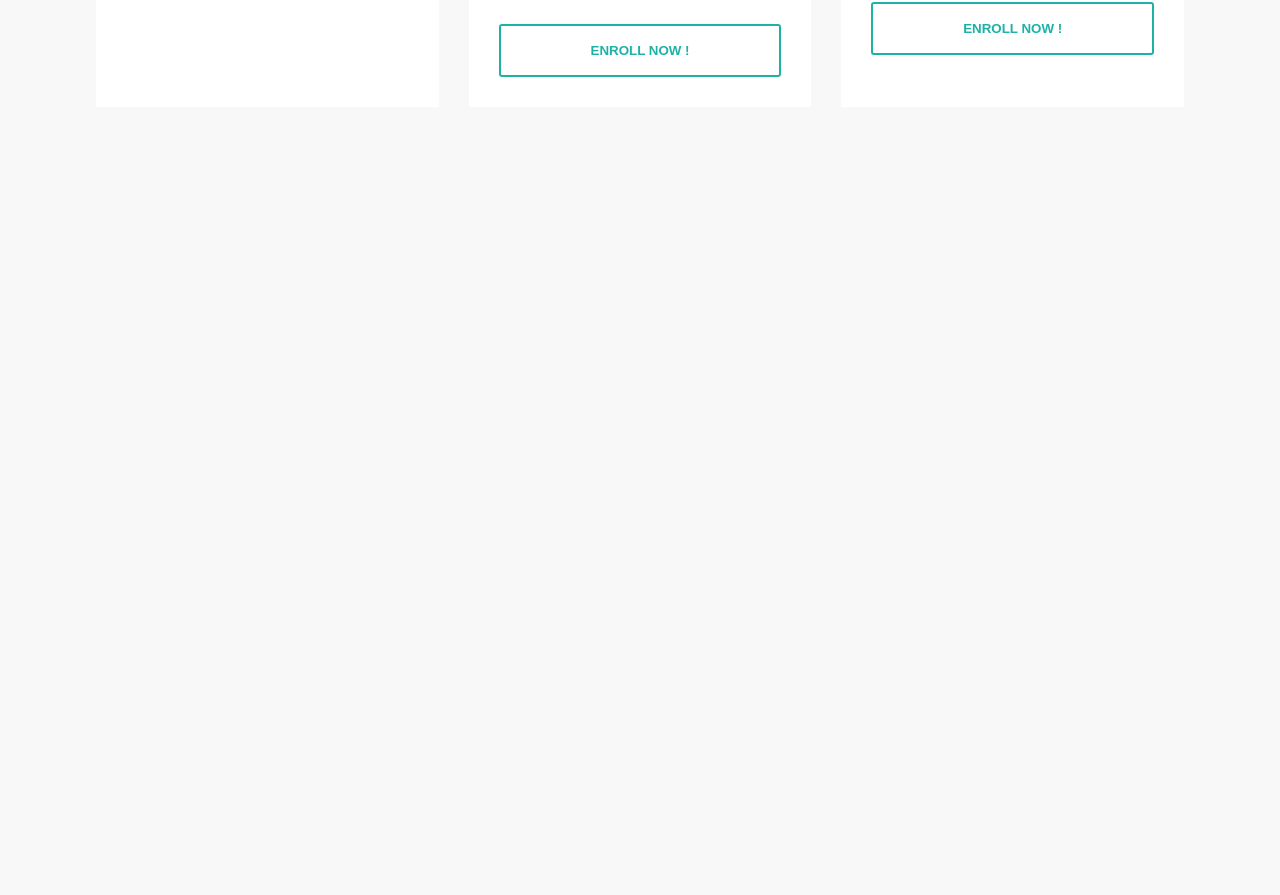
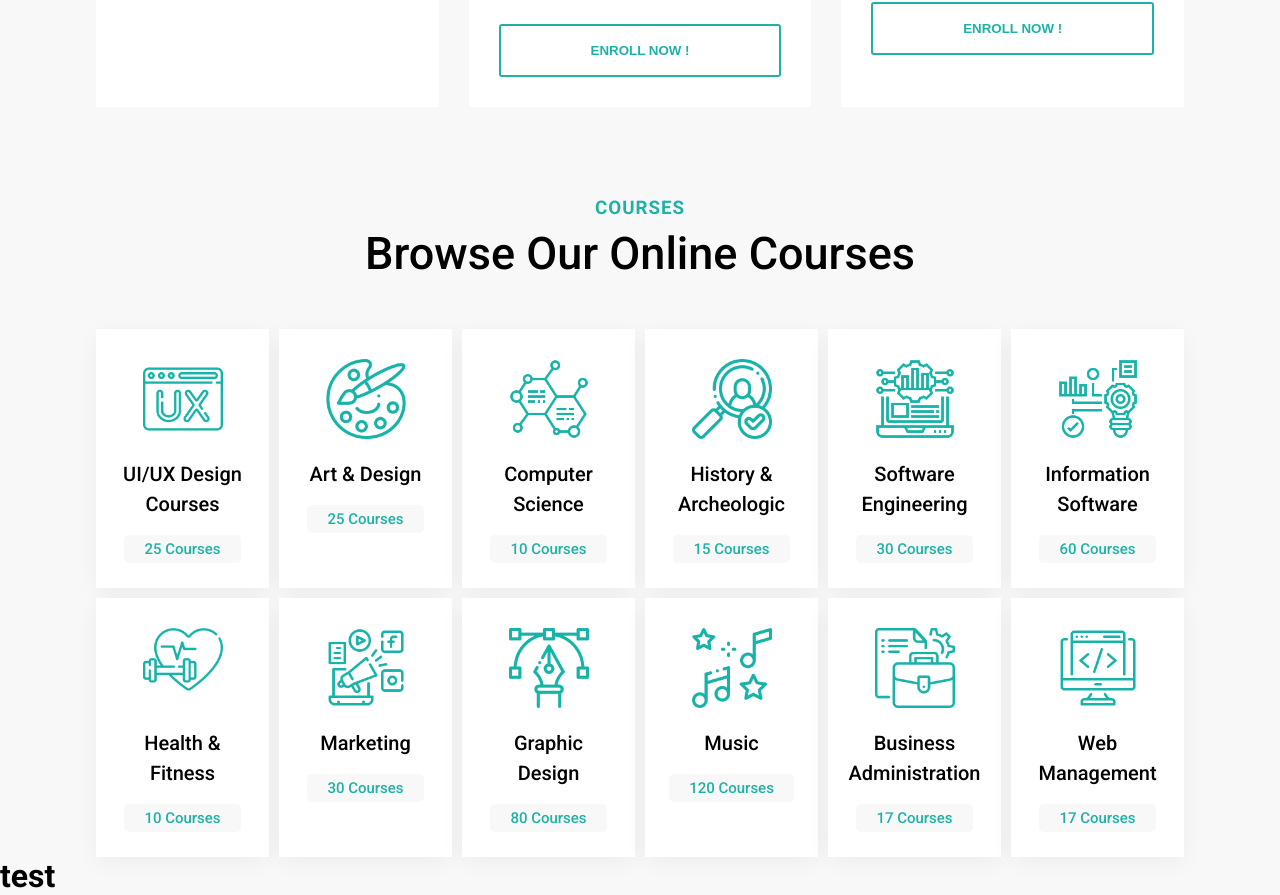
Before and after one commit to chaitanya091/Academia-react, a React (Create React App) app: page / in a window 1280 px wide. Shown: the part 3260-4155 px from the top of the page. Before the commit the page ends 3417 px from the top, so only its background shows below. Built offline with nearby package versions, Linux system fonts and the light colour scheme; the HTML template or start-up script is replaced by a standard one.

Commit message:
added onlinecourse component to the home page

```diff
--- a/src/components/home/HAbout.jsx
+++ b/src/components/home/HAbout.jsx
@@ -1,5 +1,6 @@
 import React from 'react'
 import { coursesCard } from '../../dummydata';
+import OnlineCourses from '../allcourses/OnlineCourses';
 import Title from '../common/title/Title';
 
 const HAbout = () => {
@@ -62,6 +63,7 @@ const HAbout = () => {
          </div>
          </div>
      </section>
+     <OnlineCourses/>
      </>
   )
 }
--- a/src/components/home/Home.jsx
+++ b/src/components/home/Home.jsx
@@ -2,6 +2,7 @@ import React from 'react'
 import AboutCard from '../about/AboutCard';
 import HAbout from './HAbout';
 import Hero from './hero/Hero';
+import Test from './testiomonal/Test';
 
 const Home = () => {
   return (
@@ -10,6 +11,7 @@ const Home = () => {
         <Hero/>
         <AboutCard/>
          <HAbout/>
+         <Test/>
      </>
   )
 }
--- /dev/null
+++ b/src/components/home/testiomonal/Test.jsx
@@ -0,0 +1,10 @@
+import React from 'react'
+
+const Test = () => {
+  return (
+     <>
+        <h1>test</h1>
+     </>
+  )
+}
+export default Test
```
Also changed, not shown: src/components/home/testiomonal/style.css (added).
